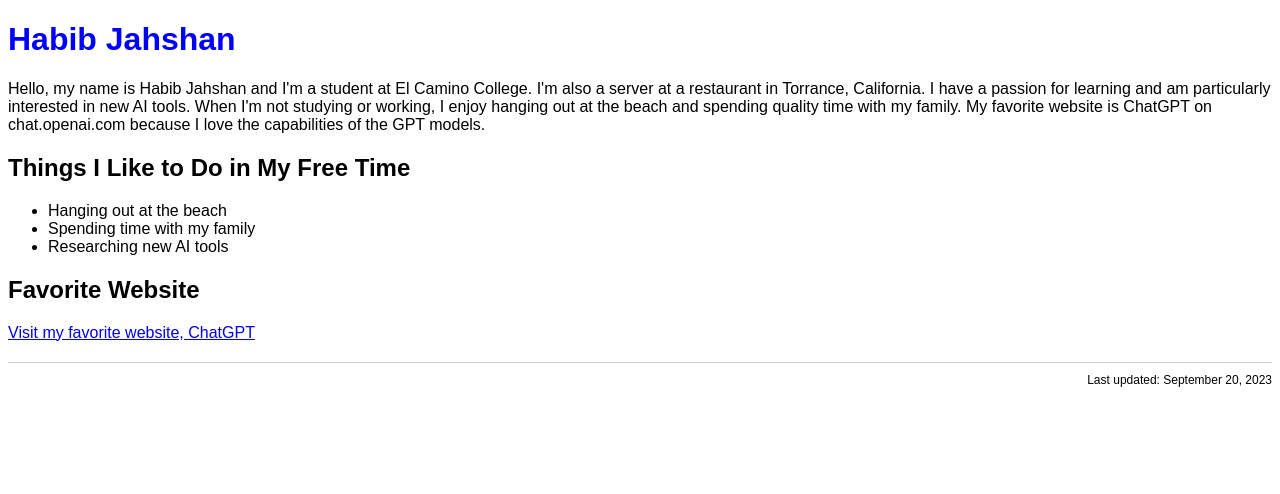
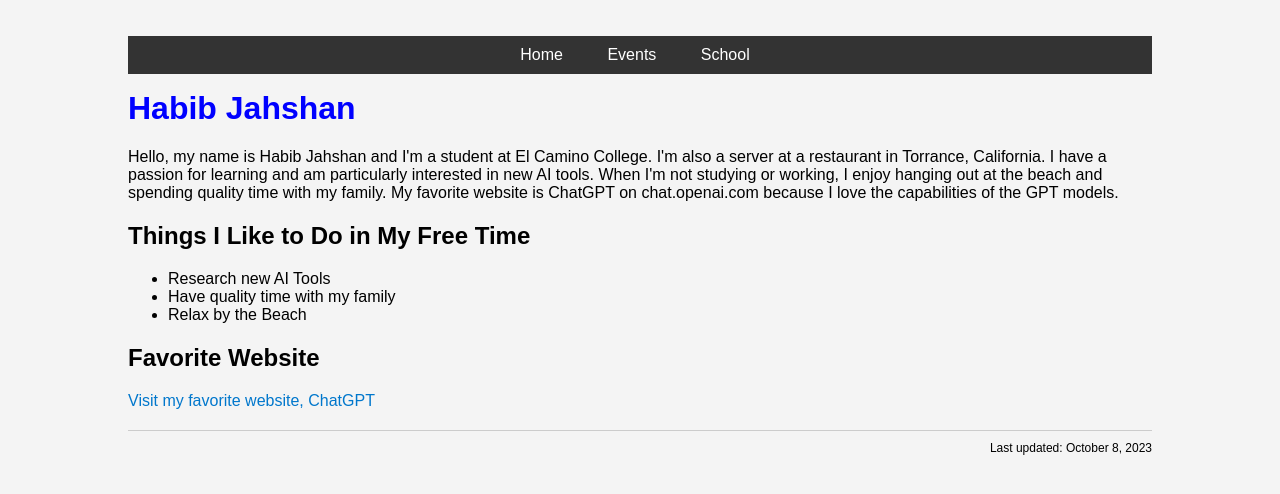
Before and after one commit to Bighabz/Personal, a plain HTML site: page index.html in a window 1280 px wide. Drawn offline with Linux system fonts and the light colour scheme.

Commit message:
Add files via upload

```diff
--- a/index.html
+++ b/index.html
@@ -2,42 +2,35 @@
 <html>
 <head>
   <title>About Habib Jahshan</title>
-  <style>
-    body {
-      font-family: Arial, sans-serif;
-    }
-    h1 {
-      color: blue;
-    }
-    footer {
-      font-size: 12px;
-      text-align: right;
-      margin-top: 20px;
-      border-top: 1px solid #ccc;
-      padding-top: 10px;
-    }
-  </style>
+  <link rel="stylesheet" href="styles/c4_main.css">
 </head>
 <body>
 
+  <nav>
+    <ul>
+        <li><a href="index.html">Home</a></li>
+        <li><a href="events.html">Events</a></li>
+        <li><a href="school.html">School</a></li>
+    </ul>
+  </nav>
+
   <h1>Habib Jahshan</h1>
-
   <p>
     Hello, my name is Habib Jahshan and I'm a student at El Camino College. I'm also a server at a restaurant in Torrance, California. I have a passion for learning and am particularly interested in new AI tools. When I'm not studying or working, I enjoy hanging out at the beach and spending quality time with my family. My favorite website is ChatGPT on chat.openai.com because I love the capabilities of the GPT models.
   </p>
 
   <h2>Things I Like to Do in My Free Time</h2>
   <ul>
-    <li>Hanging out at the beach</li>
-    <li>Spending time with my family</li>
-    <li>Researching new AI tools</li>
+    <li>Research new AI Tools</li>
+    <li>Have quality time with my family</li>
+    <li>Relax by the Beach</li>
   </ul>
 
   <h2>Favorite Website</h2>
   <a href="https://chat.openai.com" target="_blank">Visit my favorite website, ChatGPT</a>
 
   <footer>
-    Last updated: September 20, 2023
+    Last updated: October 8, 2023
   </footer>
 
 </body>
--- /dev/null
+++ b/styles/c4_main.css
@@ -0,0 +1,53 @@
+body {
+    font-family: Arial, sans-serif;
+    background-color: #f4f4f4;
+    max-width: 80%;
+    margin: auto;
+    padding: 20px;
+}
+
+h1 {
+    color: blue;
+    margin-top: 0;
+}
+
+nav ul {
+    list-style-type: none;
+    padding: 0;
+    text-align: center;
+    background-color: #333;
+    overflow: hidden;
+}
+
+nav ul li {
+    display: inline;
+    margin-right: 10px;
+}
+
+nav ul li a {
+    display: inline-block;
+    color: white;
+    padding: 10px 15px;
+    text-decoration: none;
+}
+
+nav ul li a:hover {
+    background-color: #111;
+}
+
+footer {
+    font-size: 12px;
+    text-align: right;
+    margin-top: 20px;
+    border-top: 1px solid #ccc;
+    padding-top: 10px;
+}
+
+a {
+    color: #0077cc;
+    text-decoration: none;
+}
+
+a:hover {
+    text-decoration: underline;
+}
```
Also changed, not shown: events.html (added, +30 -0 lines), school.html (added, +30 -0 lines), images/Gold Luxury Initial Circle Logo.png (added), images/comingsoon.png (added), images/elcamino.edu.jpg (added).
